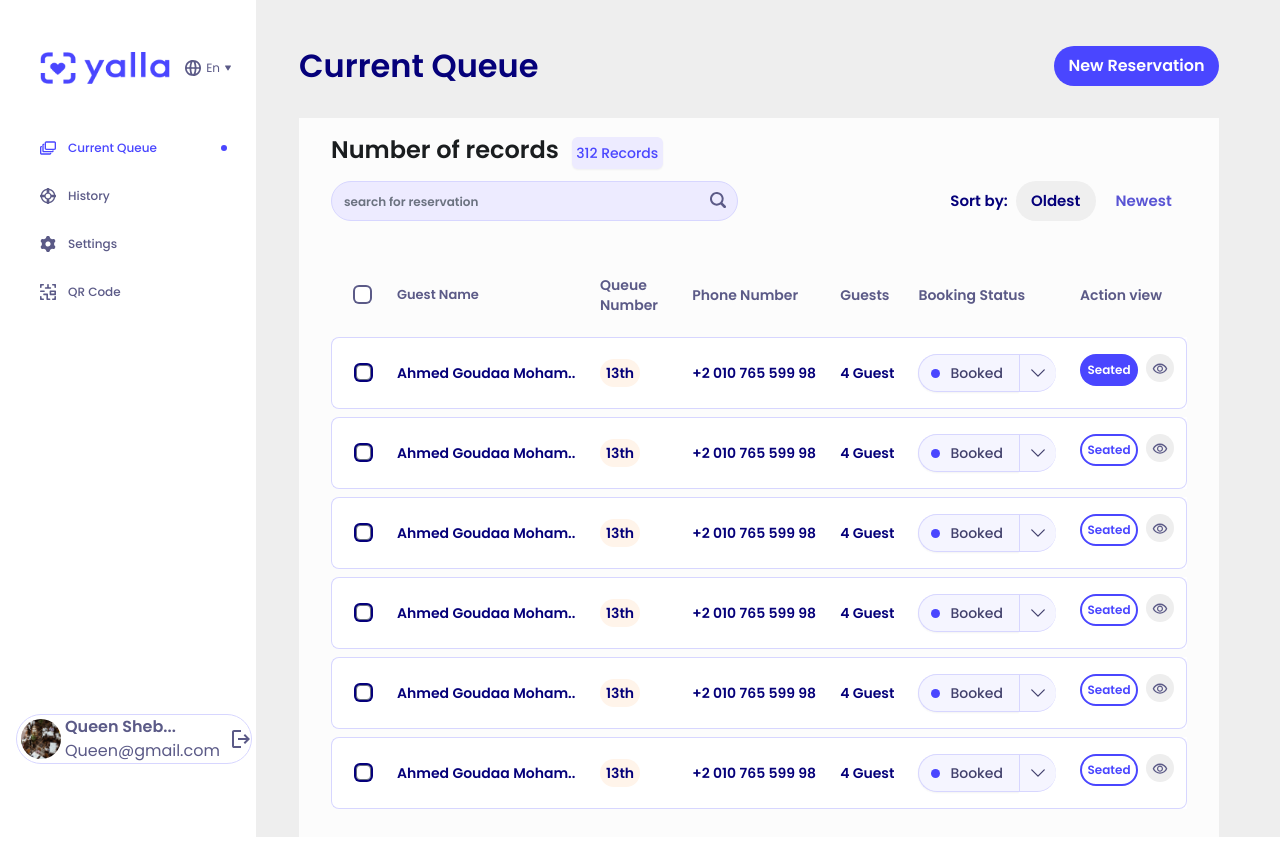
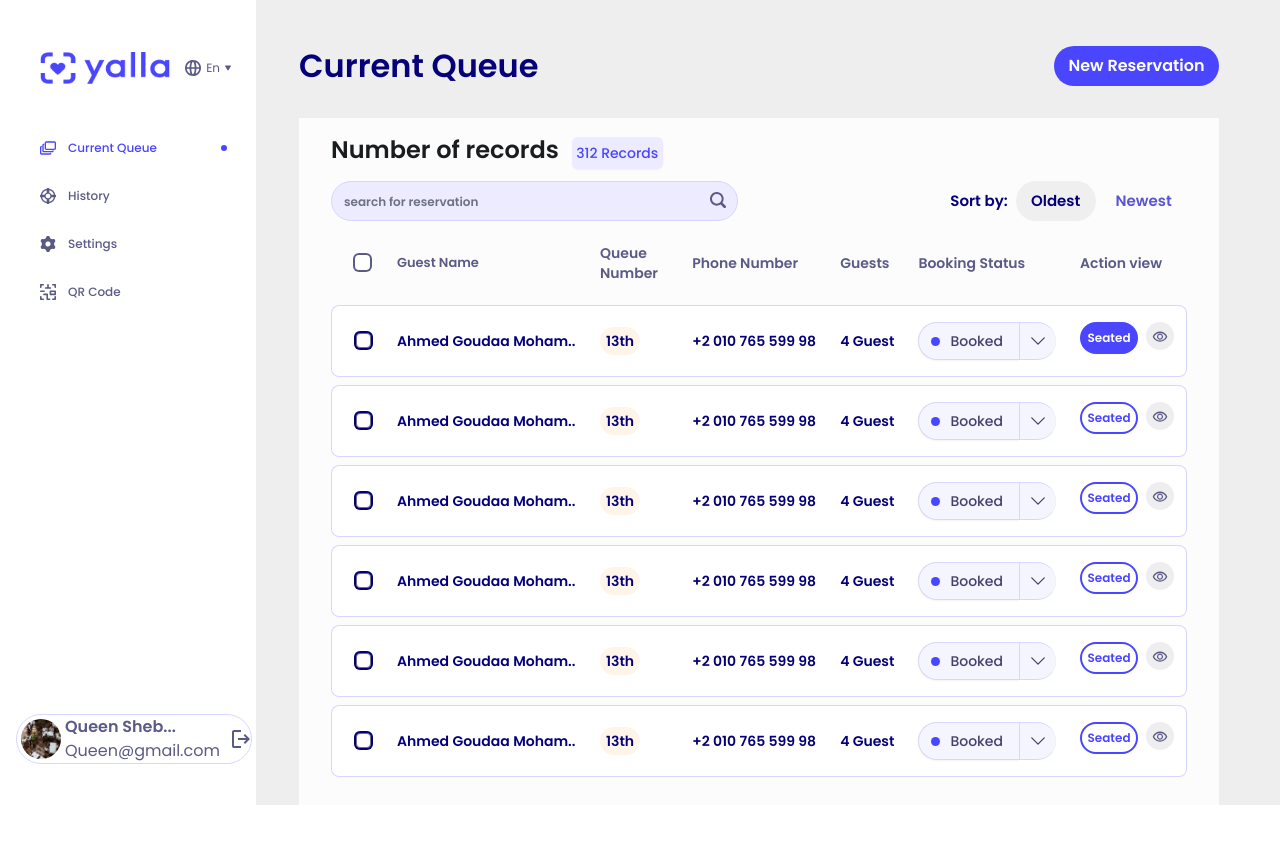
Before and after one commit to l-shirinyan/waiting-list-admin, a React (Vite) app: page / in a window 1280 px wide. After the commit the page ends 813 px from the top, so only its background shows below. Built offline with nearby package versions, Linux system fonts and the light colour scheme.

Commit message:
fixed bugs on current queue page

```diff
--- a/src/components/home/CurrentQueueListing.tsx
+++ b/src/components/home/CurrentQueueListing.tsx
@@ -118,7 +118,7 @@ const CurrentQueueListing = () => {
             ''
           )}
         </div>
-        <div className={`flex flex-col ${selectedPeople ? 'mt-8' : ''}`}>
+        <div className={`flex flex-col ${selectedPeople ? '' : 'mt-8'}`}>
           <div className='h-[calc(100vh-200px)] -my-2 -mx-4 sm:-mx-6 lg:-mx-8 overflow-y-auto'>
             <div className='inline-block min-w-full py-2 align-middle lg:px-8'>
               <div className='relative'>
```
